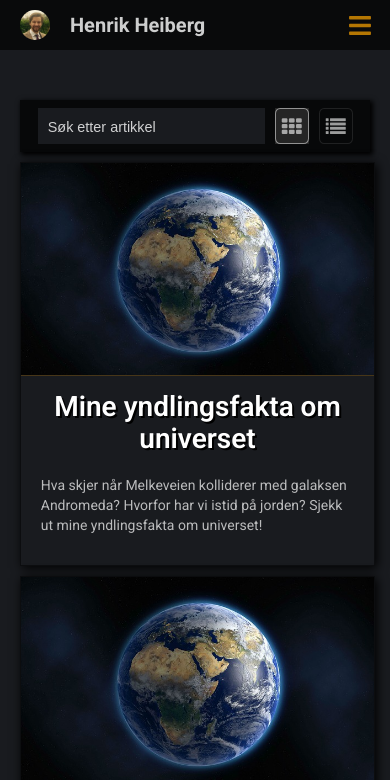
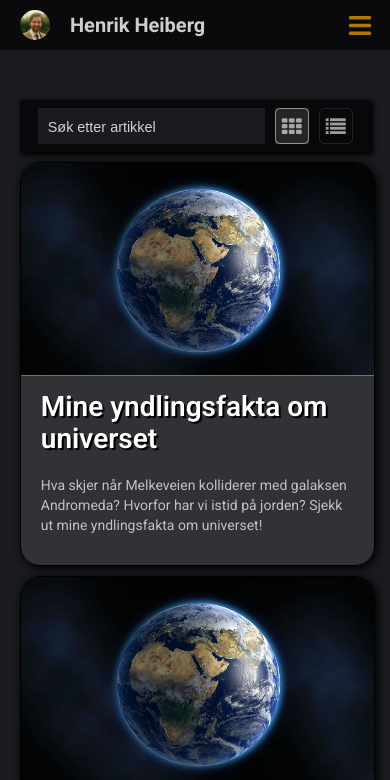
Before and after one commit to heiberik/heiberik.github.io, a React (Create React App) app: page /artikler in a window 390 px wide. Shown: the top 780 px of the page. Built offline with nearby package versions, Linux system fonts and the light colour scheme.

Commit message:
responsiv fiks

```diff
--- a/src/css/artikler.css
+++ b/src/css/artikler.css
@@ -394,12 +394,9 @@ a {
     }
 
     .image-list li {
-      background-image: linear-gradient(#202020, #000000);
       box-shadow: none;
-      background: inherit;
       margin: 0px;
       padding: 0px;
-
     }
 
     .image-list p {
@@ -412,7 +409,6 @@ a {
     }
 
     .image-list img {
-        border-bottom: .1rem solid rgba(255, 165, 0, 0.2);
         padding: 0px;
         margin: 0px;
     }
@@ -422,6 +418,7 @@ a {
         padding-right: 20px;
         padding-top: 15px;
         font-size: 28px;
+        text-align: left;
     }
 
 
@@ -442,9 +439,6 @@ a {
         text-align: center;
         margin-top: 0px;
         padding: 0rem;
-        border-radius: 0px;
-        box-shadow: none;
-        border: solid .1rem rgba(0, 0, 0, 0.5);
         box-shadow: 2px 2px 10px 0px black;
     }
 
@@ -453,7 +447,6 @@ a {
     }
 
     .grid-view li img {
-        border-radius: 0px;
     }
 
 
--- a/src/komponenter/deler/Navbar.js
+++ b/src/komponenter/deler/Navbar.js
@@ -20,6 +20,7 @@ const Navbar = () => {
     const listeKlikk = () => {
         linkToggle.current.classList.toggle('active')
     }
+
 
     const endreTekst = () => {
 
```
